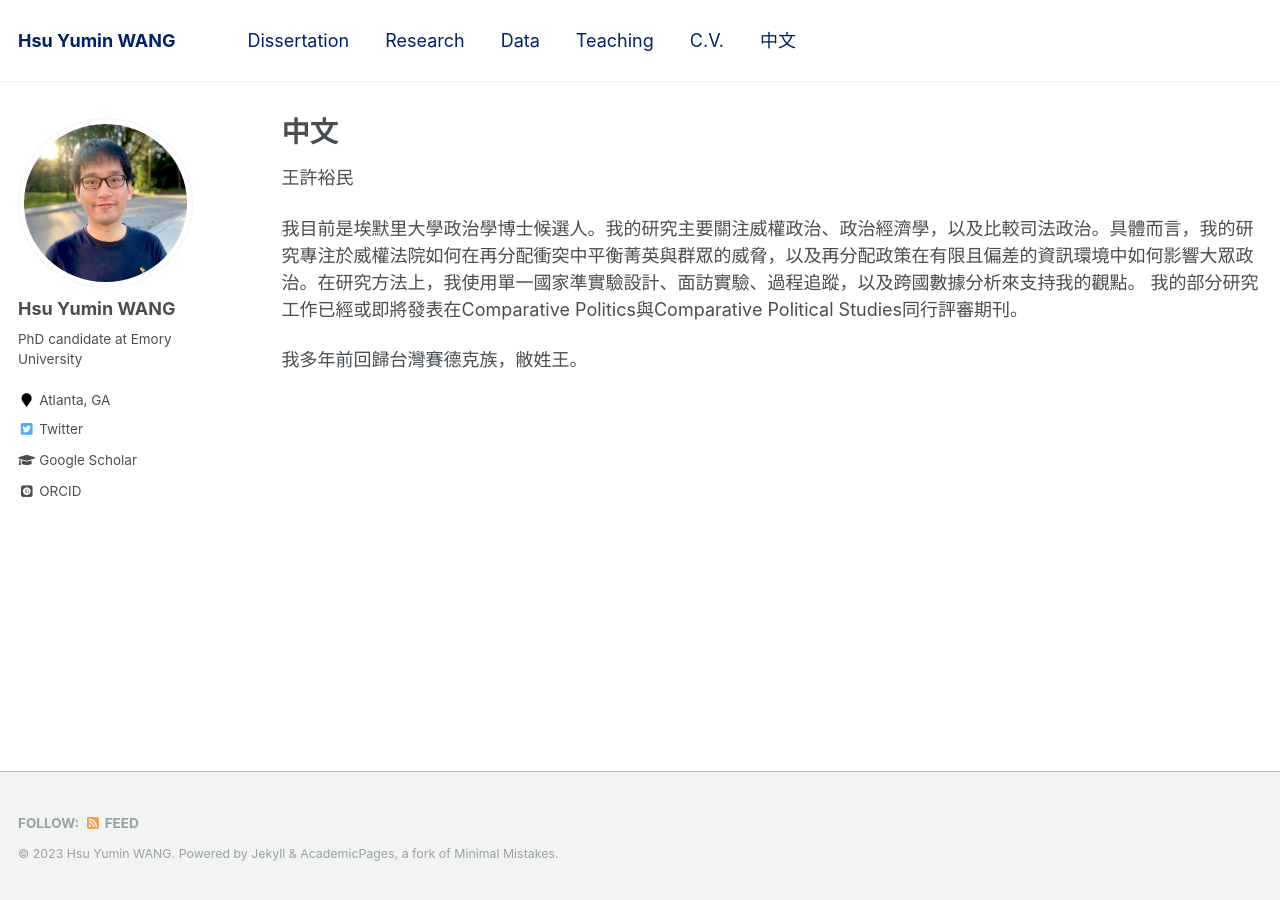
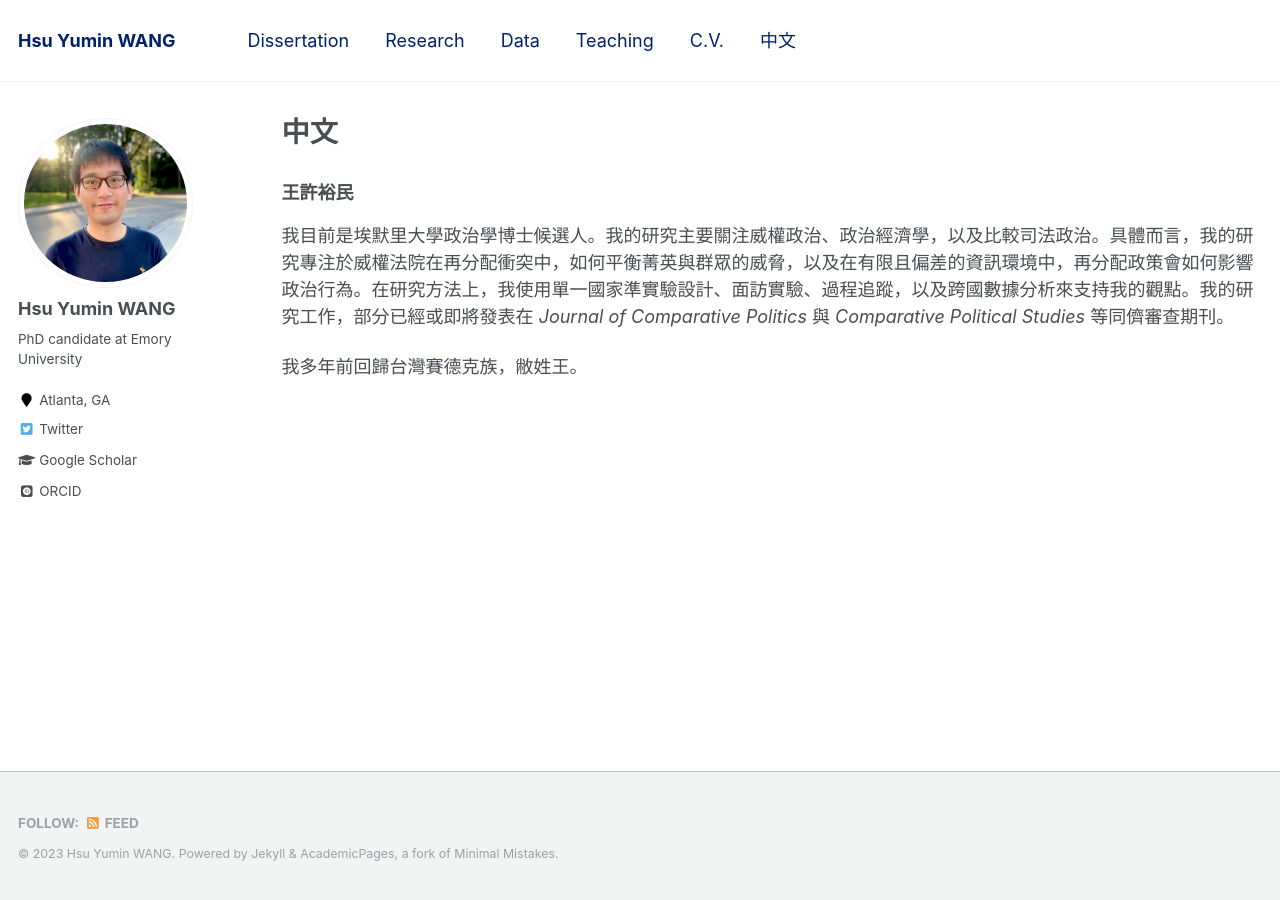
Before and after one commit to hsuyumin/hsuyumin.github.io, a Jekyll site: the page built from _pages/chinese.md, in a window 1280 px wide. Built offline with Jekyll 4.4.1, drawn with Linux system fonts in a browser that asks for light colours; some web fonts are replaced.

Commit message:
Update chinese.md

```diff
--- a/_pages/chinese.md
+++ b/_pages/chinese.md
@@ -7,8 +7,8 @@ redirect_from:
   - /chinese
 ---
 
-王許裕民
+### 王許裕民
 
-我目前是埃默里大學政治學博士候選人。我的研究主要關注威權政治、政治經濟學，以及比較司法政治。具體而言，我的研究專注於威權法院如何在再分配衝突中平衡菁英與群眾的威脅，以及再分配政策在有限且偏差的資訊環境中如何影響大眾政治。在研究方法上，我使用單一國家準實驗設計、面訪實驗、過程追蹤，以及跨國數據分析來支持我的觀點。 我的部分研究工作已經或即將發表在Comparative Politics與Comparative Political Studies同行評審期刊。
+我目前是埃默里大學政治學博士候選人。我的研究主要關注威權政治、政治經濟學，以及比較司法政治。具體而言，我的研究專注於威權法院在再分配衝突中，如何平衡菁英與群眾的威脅，以及在有限且偏差的資訊環境中，再分配政策會如何影響政治行為。在研究方法上，我使用單一國家準實驗設計、面訪實驗、過程追蹤，以及跨國數據分析來支持我的觀點。我的研究工作，部分已經或即將發表在 _Journal of Comparative Politics_ 與 _Comparative Political Studies_ 等同儕審查期刊。
 
 我多年前回歸台灣賽德克族，敝姓王。
```
